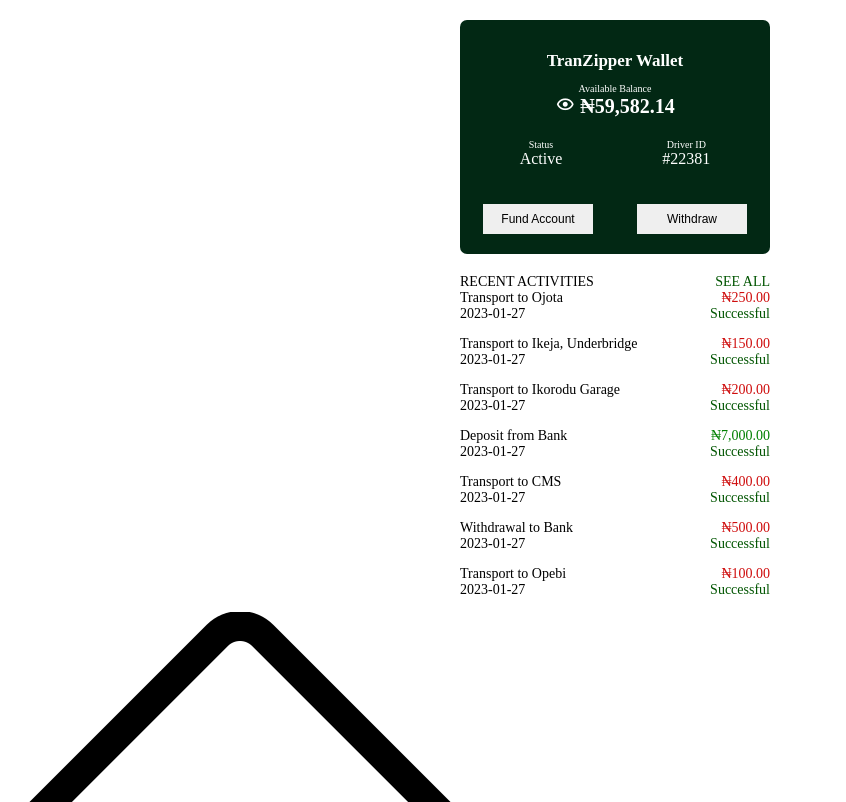
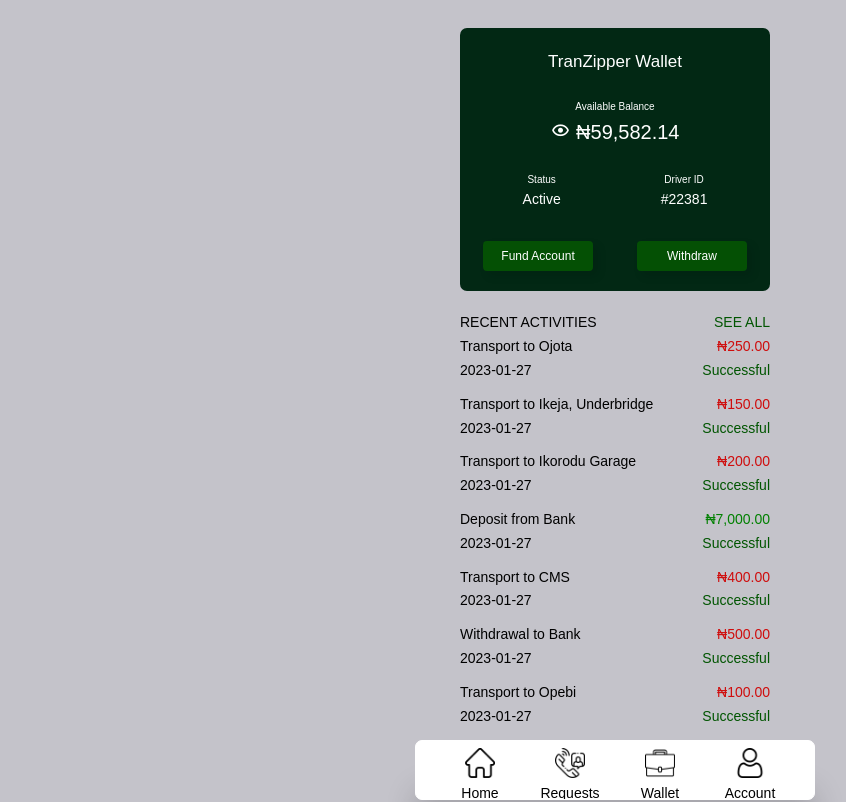
Before and after one commit to mainkindabusiness/272018, a plain HTML site: page drivers-wallet.html in a window 1280 px wide. Shown: the top 802 px of the page, without its empty margins (25-871 px from the left). Drawn offline with nearby package versions, Linux system fonts and the light colour scheme; the site is published under a folder, as on GitHub Pages, so addresses that start at the root find nothing.

Commit message:
Update drivers-wallet.html

```diff
--- a/drivers-wallet.html
+++ b/drivers-wallet.html
@@ -5,10 +5,10 @@
     <meta charset="UTF-8">
     <meta http-equiv="X-UA-Compatible" content="IE=edge">
     <meta name="viewport" content="width=device-width, initial-scale=1.0">
-    <title>Home</title>
-    <link rel="website icon" type="png" href="TranZipper Logo.png">
+    <title>Wallet</title>
+    <link rel="website icon" type="png" href="tranzipper-logo.png">
     <link href='https://unpkg.com/boxicons@2.0.7/css/boxicons.min.css' rel='stylesheet'>
-    <link href="/css/tranzipper.css" rel="stylesheet" type="text/css">
+    <link href="css/tranzipper.css" rel="stylesheet" type="text/css">
     <style>
         .wallet-balance {
             width: 310px;
```
